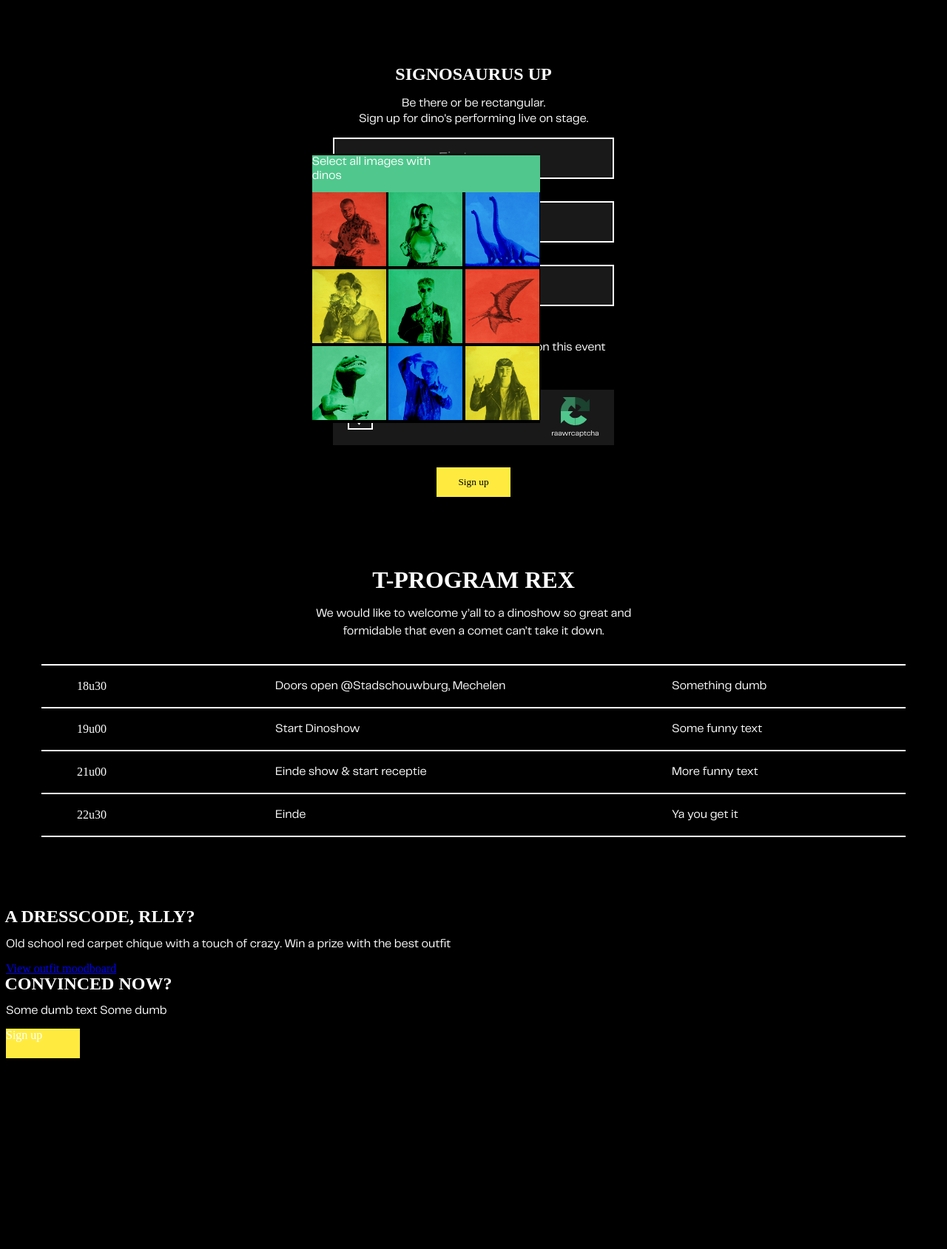
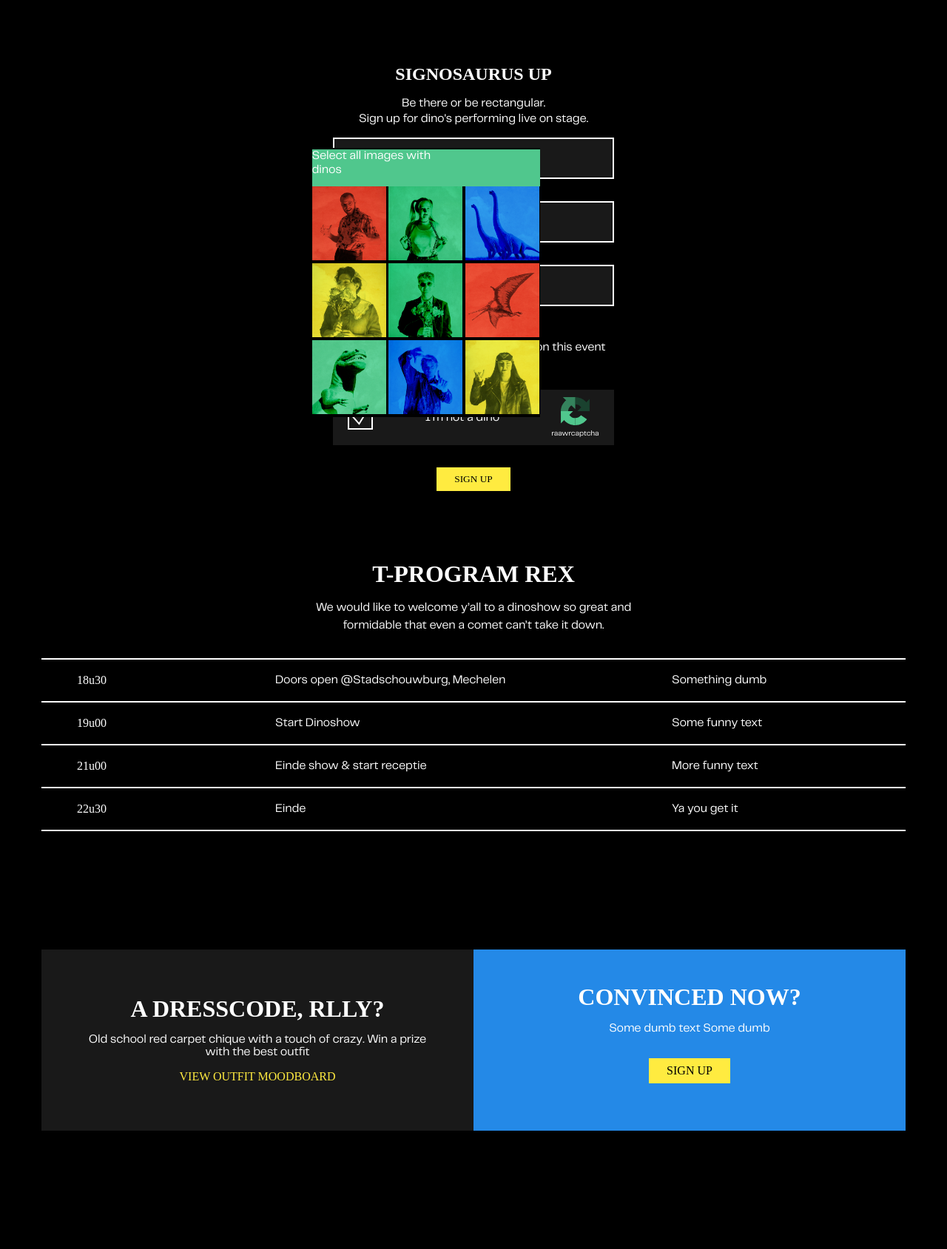
Before and after one commit to designosource-11/designoshow, a PHP site: page / in a window 1280 px wide. Shown: the part 675-2364 px from the top of the page at 74% size. Before the commit the page ends 2106 px from the top, so only its background shows below. Run offline with PHP 8.4, Linux system fonts and the light colour scheme; some web fonts are replaced.

Commit message:
feat: add block layout and added small fixes program

```diff
--- /dev/null
+++ b/styles/sass/_block.scss
@@ -0,0 +1,41 @@
+.blocks{
+    display: grid;
+    grid-template-columns: 1fr 1fr;
+    grid-template-rows: 1fr;
+    margin: 10rem 3rem;
+
+    div{
+        display: flex;
+        flex-direction: column;
+        justify-content: center;
+        align-items: center;
+        text-align: center;
+    }
+
+    h2{
+        font-size: 2rem;
+    }
+}
+
+.dresscode{
+    background-color: $bgOffGrey;
+    padding: 3rem;
+
+    a{
+        text-decoration: none;
+        color: $primaryYellow;
+        text-transform: uppercase;
+    }
+}
+
+.convinced{
+    background-color: $primaryBlue;
+    padding: 3rem;
+
+    .button{
+        color: $bgColor;
+        text-decoration: none;
+        // height: fit-content;
+        // padding: 0.3rem;
+    }
+}
--- a/styles/sass/_program.scss
+++ b/styles/sass/_program.scss
@@ -4,7 +4,7 @@
 
     h2{
         text-align: center;
-        font-size: 2rem;;
+        font-size: 2rem;
     }
 
     p{
--- a/styles/sass/_variables.scss
+++ b/styles/sass/_variables.scss
@@ -84,7 +84,9 @@ span{
     background-color: $primaryYellow !important;
     font-family: $secondaryFont;
     width: 100px;
-    height: 40px !important;
+    // height: 40px !important;
+    padding: 0.5rem 0.3rem;
     cursor: pointer;
     border: none;
+    text-transform: uppercase;
 }
--- a/styles/styles.css
+++ b/styles/styles.css
@@ -65,9 +65,10 @@ span {
   background-color: #FFEB40 !important;
   font-family: pixel;
   width: 100px;
-  height: 40px !important;
+  padding: 0.5rem 0.3rem;
   cursor: pointer;
   border: none;
+  text-transform: uppercase;
 }
 
 header {
@@ -671,6 +672,32 @@ header {
       align-self: center;
 }
 
+.sign_up form .select_dinos {
+  position: absolute;
+  bottom: 100px;
+  right: 100px;
+  width: 308px;
+  height: -webkit-fit-content;
+  height: -moz-fit-content;
+  height: fit-content;
+  background-color: #000000;
+}
+
+.sign_up form .select_dinos .description {
+  height: 50px;
+  background-color: #50C78D;
+  font-size: 20px;
+}
+
+.sign_up form .select_dinos .dinos {
+  width: 100%;
+}
+
+.sign_up form .select_dinos .dinos img {
+  width: 100px;
+  margin: 0;
+}
+
 .program {
   display: block;
   margin: 6rem 3rem;
@@ -772,30 +799,55 @@ header {
   font-weight: 500;
 }
 
-.sign_up form .select_dinos {
-  position: absolute;
-  bottom: 100px;
-  right: 100px;
-  width: 308px;
-  height: -webkit-fit-content;
-  height: -moz-fit-content;
-  height: fit-content;
-  background-color: #000000;
+.blocks {
+  display: -ms-grid;
+  display: grid;
+  -ms-grid-columns: 1fr 1fr;
+      grid-template-columns: 1fr 1fr;
+  -ms-grid-rows: 1fr;
+      grid-template-rows: 1fr;
+  margin: 10rem 3rem;
 }
 
-.sign_up form .select_dinos .description {
-  height: 50px;
-  background-color: #50C78D;
-  font-size: 20px;
+.blocks div {
+  display: -webkit-box;
+  display: -ms-flexbox;
+  display: flex;
+  -webkit-box-orient: vertical;
+  -webkit-box-direction: normal;
+      -ms-flex-direction: column;
+          flex-direction: column;
+  -webkit-box-pack: center;
+      -ms-flex-pack: center;
+          justify-content: center;
+  -webkit-box-align: center;
+      -ms-flex-align: center;
+          align-items: center;
+  text-align: center;
 }
 
-.sign_up form .select_dinos .dinos {
-  width: 100%;
+.blocks h2 {
+  font-size: 2rem;
 }
 
-.sign_up form .select_dinos .dinos img {
-  width: 100px;
-  margin: 0;
+.dresscode {
+  background-color: #191919;
+  padding: 3rem;
 }
 
+.dresscode a {
+  text-decoration: none;
+  color: #FFEB40;
+  text-transform: uppercase;
+}
+
+.convinced {
+  background-color: #2489E7;
+  padding: 3rem;
+}
+
+.convinced .button {
+  color: #000000;
+  text-decoration: none;
+}
 /*# sourceMappingURL=styles.css.map */
--- a/styles/styles.scss
+++ b/styles/styles.scss
@@ -2,3 +2,4 @@
 @import "sass/header";
 @import "sass/sign_up";
 @import "sass/program";
+@import "sass/block";
```
Also changed, not shown: 1 other file.
